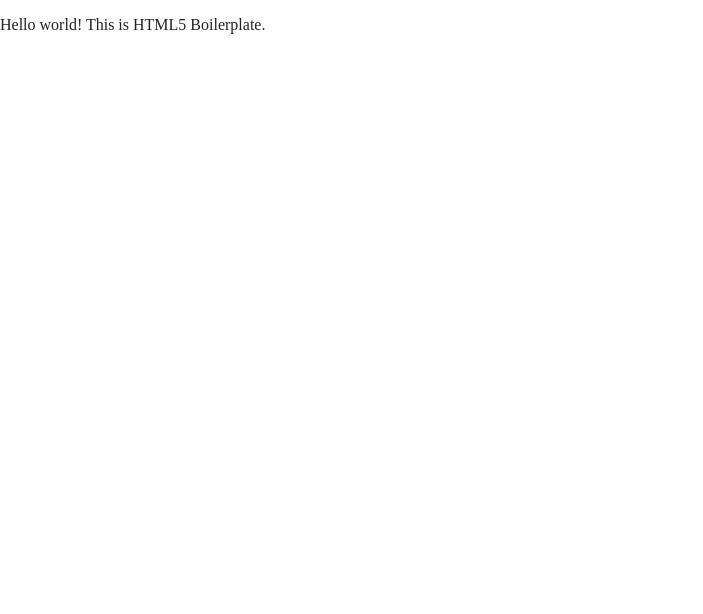
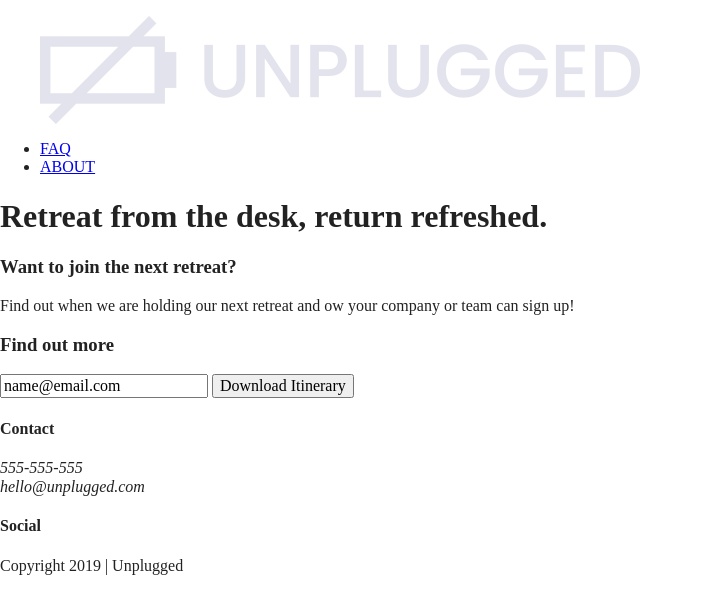
Before and after one commit to bluebird5-star/unplugged-retreat-website, a website built with Parcel: page index.html in a window 1280 px wide. Shown: the whole page, without its empty margins (0-703 px from the left). Built offline with nearby package versions, Linux system fonts and the light colour scheme.

Commit message:
updated homepage

```diff
--- a/index.html
+++ b/index.html
@@ -3,7 +3,7 @@
 
 <head>
   <meta charset="utf-8">
-  <title></title>
+  <title>Unplugged</title>
   <meta name="description" content="">
   <meta name="viewport" content="width=device-width, initial-scale=1">
 
@@ -25,7 +25,76 @@
 <body>
 
   <!-- Add your site or application content here -->
-  <p>Hello world! This is HTML5 Boilerplate.</p>
+  <header>
+<div class="content-wrapper">
+<figure><a href="#"><img src="img/unpluggedlogo.png" alt="unplugged logo"></a></figure>
+
+</div>
+
+
+  <div class="header-divider"></div>
+  <nav>
+<ul>
+  <li><a href="faq/index-faq.html" target="_blank">FAQ</a></li>
+  <li><a href="about/index-about.html" target="_blank">ABOUT</a></li>
+</ul>
+  </nav>
+  </div>
+  </header>
+
+  <main>
+    <section class="hero-area">
+      <div class="content-wrapper">
+
+        <h1>Retreat from the desk, return refreshed.</h1>
+      </div>
+
+    </section>
+
+    <aside>
+      <div class="content-wrapper">
+        <div class="form-description">
+          <h3>Want to join the next retreat?</h3>
+          <p>Find out when we are holding our next retreat and ow your company or team can sign up!</p>
+  </div>
+          <div class-"form">
+            <h3>Find out more</h3>
+            <input type="text" name="name" value="name@email.com">
+            <input type="button" value="Download Itinerary">
+          </div>
+        </div>
+    </aside>
+  </main>
+
+<footer>
+
+
+
+<div class="content-wrapper">
+    <div class="footer-content">
+      <div class="contact">
+        <h4>Contact</h4>
+        <address><p>555-555-555<br>
+          hello@unplugged.com</p>
+        </address>
+
+      </div>
+      <div class="social">
+<h4>Social</h4>
+        <div class="social-icons">
+          <p><a href="https://www.facebook.com/yoursite" target="_blank"></a></p>
+          <p><a href="https://www.twitter.com/yoursite" target="_blank"></a></p>
+          <p><a href="https://www.instagram.com/yoursite" target="_blank"></a></p>
+        </div>
+      </div>
+      </div>
+    </div>
+  </div>
+  <div class="copyright">
+    <p>Copyright 2019 | Unplugged</p>
+  </div>
+</footer>
+
   <script src="js/vendor/modernizr-3.11.2.min.js"></script>
   <script src="js/plugins.js"></script>
   <script src="js/main.js"></script>
```
Also changed, not shown: about/index-about.html (+61 -1 lines), faq/index-faq.html (+62 -1 lines), img/unpluggedlogo.png (added), 1 other file.
